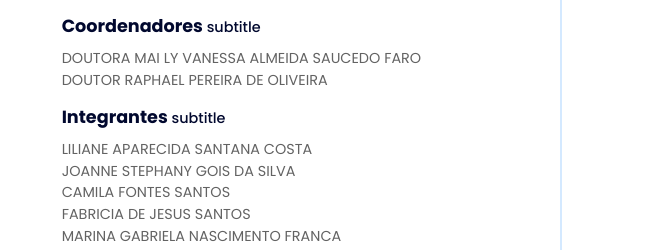
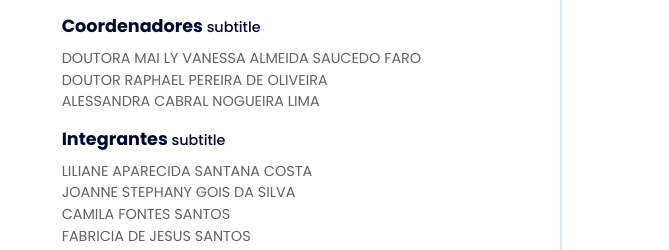
Before and after one commit to Code-Queens-UFS/Code-Queens-UFS.github.io, a plain HTML site: page index.html in a window 1280 px wide. Shown: the part 930-1180 px from the top of the page, 611-1280 px from the left. Drawn offline with Linux system fonts and the light colour scheme; a script that the page names is missing.

Commit message:
Update index.html

```diff
--- a/index.html
+++ b/index.html
@@ -225,6 +225,7 @@
                                     </h3>
                                     <p>DOUTORA MAI LY VANESSA ALMEIDA SAUCEDO FARO </p>
                                     <P>DOUTOR RAPHAEL PEREIRA DE OLIVEIRA </P>
+                                     <P>ALESSANDRA CABRAL NOGUEIRA LIMA  </P>
                                 </li>
                                 <li>
                                     <h3>Integrantes <strong>subtitle</strong></h3>
```
